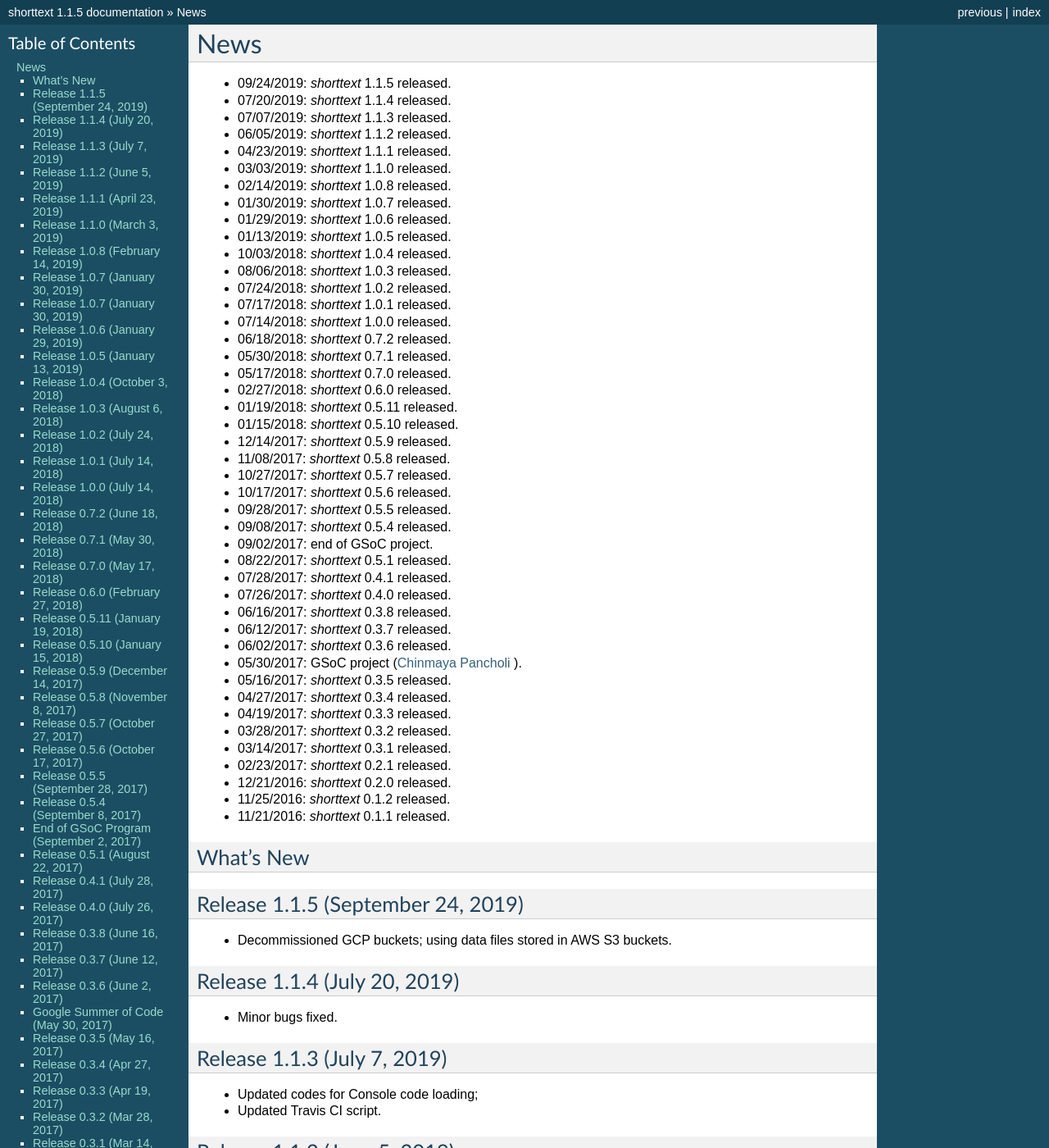
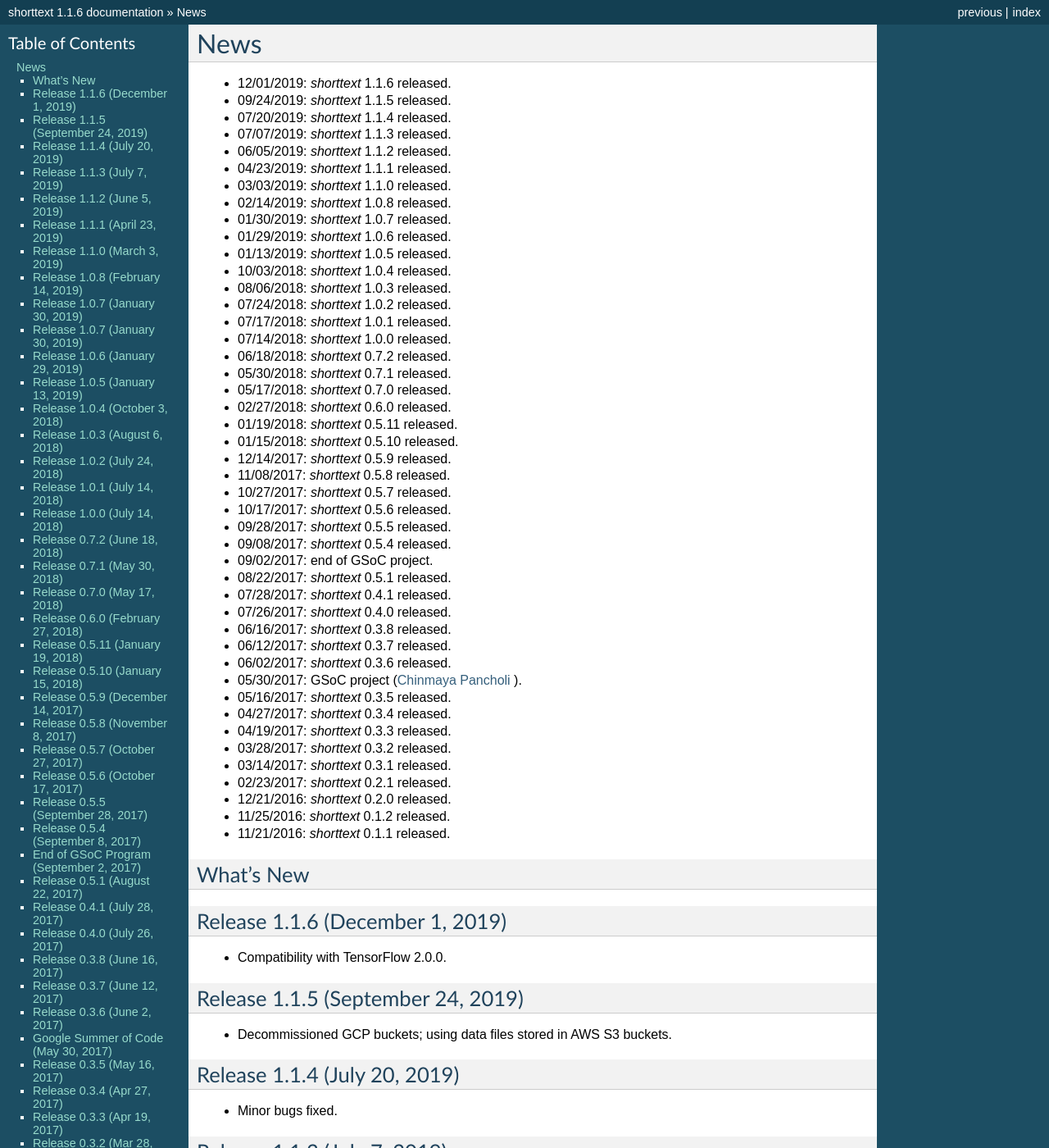
Before and after one commit to stephenhky/PyShortTextCategorization, a Sphinx documentation site: the page built from docs/news.rst, in a window 1280 px wide and 1400 px high. Shown: the whole window at 82% size. Built offline with Sphinx 7.4.7, drawn with Linux system fonts in a browser that asks for light colours; some of the changed text lies outside the part shown.

Commit message:
release 1.1.6

```diff
--- a/apidocs/source/conf.py
+++ b/apidocs/source/conf.py
@@ -60,7 +60,7 @@
 # The short X.Y version.
 version = '1.1'
 # The full version, including alpha/beta/rc tags.
-release = '1.1.5'
+release = '1.1.6'
 
 # The language for content autogenerated by Sphinx. Refer to documentation
 # for a list of supported languages.
--- a/docs/conf.py
+++ b/docs/conf.py
@@ -58,7 +58,7 @@
 # The short X.Y version.
 version = u'1.1'
 # The full version, including alpha/beta/rc tags.
-release = u'1.1.5'
+release = u'1.1.6'
 
 # The language for content autogenerated by Sphinx. Refer to documentation
 # for a list of supported languages.
--- a/docs/news.rst
+++ b/docs/news.rst
@@ -1,6 +1,7 @@
 News
 ====
 
+* 12/01/2019: `shorttext` 1.1.6 released.
 * 09/24/2019: `shorttext` 1.1.5 released.
 * 07/20/2019: `shorttext` 1.1.4 released.
 * 07/07/2019: `shorttext` 1.1.3 released.
@@ -50,8 +51,14 @@
 What's New
 ----------
 
+Release 1.1.6 (December 1, 2019)
+----------------------------------
+
+* Compatibility with TensorFlow 2.0.0.
+
+
 Release 1.1.5 (September 24, 2019)
------------------------------
+----------------------------------
 
 * Decommissioned GCP buckets; using data files stored in AWS S3 buckets.
 
--- a/setup.py
+++ b/setup.py
@@ -20,7 +20,7 @@
 
 
 setup(name='shorttext',
-      version='1.1.5',
+      version='1.1.6',
       description="Short Text Mining",
       long_description=package_description(),
       long_description_content_type='text/markdown',
```
Also changed, not shown: README.md (+2 -1 lines).
